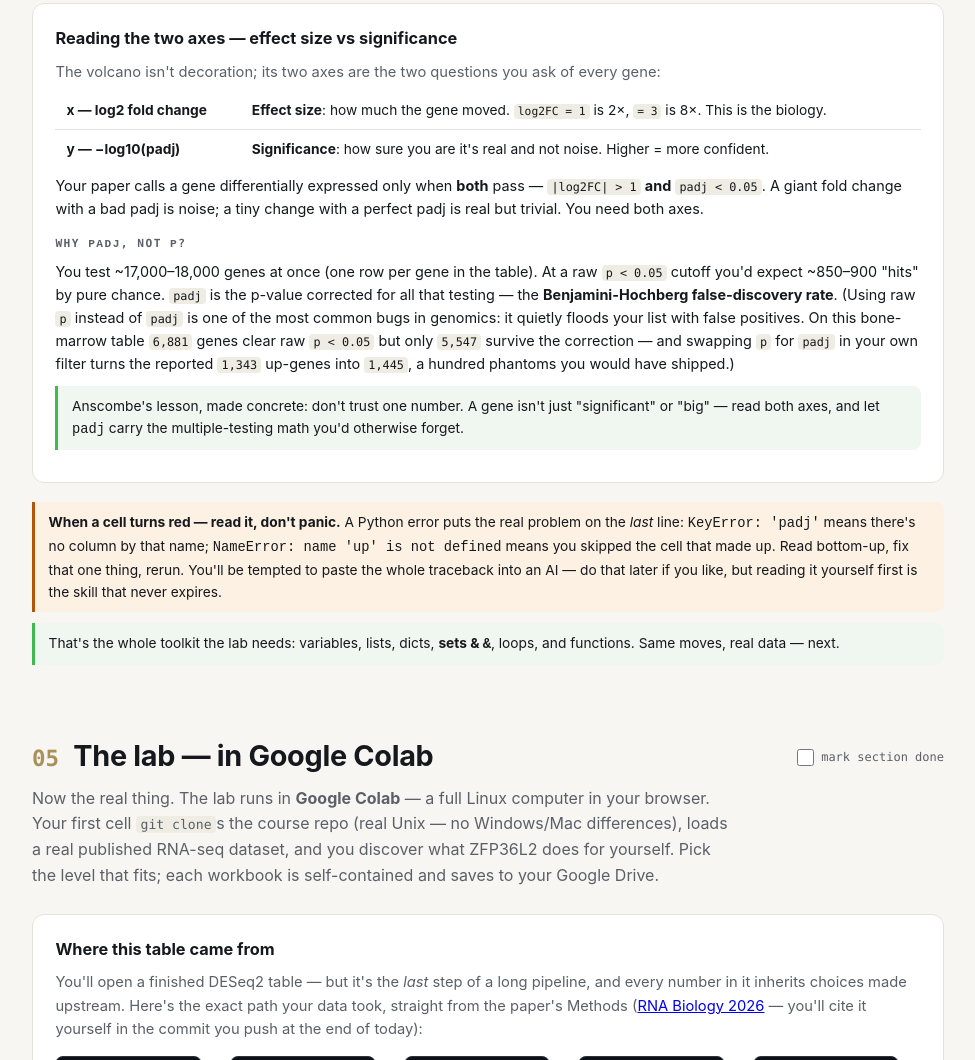
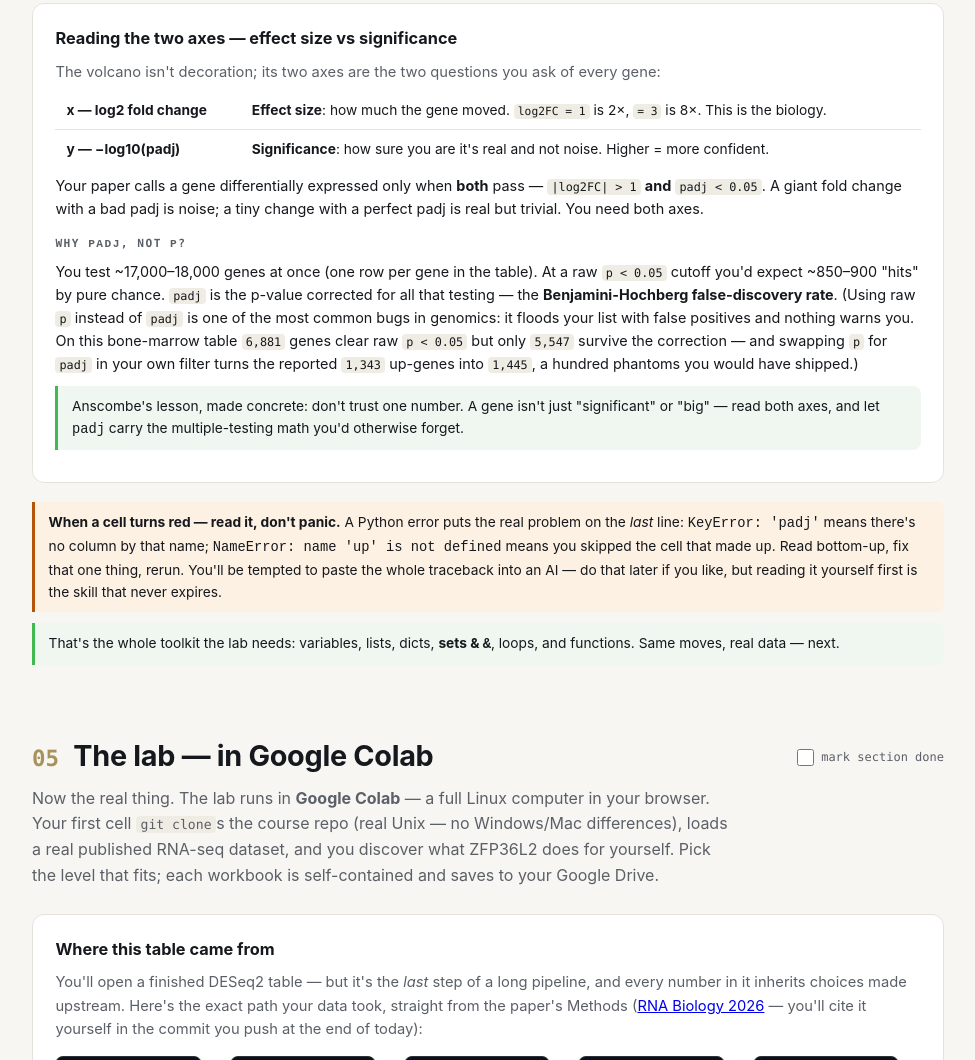
Before and after one commit to gsstephenson/iqbio-computation-101-2026, a plain HTML site: page workshop3.html in a window 1280 px wide. Shown: the part 7227-8287 px from the top of the page, without its empty margins (152-1127 px from the left). Drawn offline with Linux system fonts and the light colour scheme.

Commit message:
Deslop pass: one adverb
The site's prose was already in good shape — the full-catalog scan across the six live pages found
one buzzword hit and one adverb tell, and the buzzword was a false positive ('leverage point' is
the regression term, used correctly in the Anscombe caption). The real fix: 'quietly floods your
list with false positives' loses its magic adverb and gains the actual point — nothing warns you.

Judgment calls, recorded: the em-dash house style stays (it is deliberate, pervasive, and several
strings are matched by JS — rewriting hundreds of them the night before the workshop is all risk
and no reader benefit); the etiquette panel's three-habit list stays (the spec named exactly those
three habits); the reveal cell's 'isn't a textbook toy — it's a real, published study' contrast
stays (it is the emotional beat of the course, and it earns its shape).

```diff
--- a/workshop3.html
+++ b/workshop3.html
@@ -597,7 +597,7 @@ plt.tight_layout(); plt.show()</textarea>
     </table>
     <p style="font-size:.9rem">Your paper calls a gene differentially expressed only when <b>both</b> pass — <code>|log2FC| &gt; 1</code> <b>and</b> <code>padj &lt; 0.05</code>. A giant fold change with a bad padj is noise; a tiny change with a perfect padj is real but trivial. You need both axes.</p>
     <h4>Why <code>padj</code>, not <code>p</code>?</h4>
-    <p style="font-size:.9rem">You test ~17,000–18,000 genes at once (one row per gene in the table). At a raw <code>p &lt; 0.05</code> cutoff you'd expect ~850–900 "hits" by pure chance. <code>padj</code> is the p-value corrected for all that testing — the <b>Benjamini-Hochberg false-discovery rate</b>. (Using raw <code>p</code> instead of <code>padj</code> is one of the most common bugs in genomics: it quietly floods your list with false positives. On this bone-marrow table <code>6,881</code> genes clear raw <code>p &lt; 0.05</code> but only <code>5,547</code> survive the correction &mdash; and swapping <code>p</code> for <code>padj</code> in your own filter turns the reported <code>1,343</code> up-genes into <code>1,445</code>, a hundred phantoms you would have shipped.)</p>
+    <p style="font-size:.9rem">You test ~17,000–18,000 genes at once (one row per gene in the table). At a raw <code>p &lt; 0.05</code> cutoff you'd expect ~850–900 "hits" by pure chance. <code>padj</code> is the p-value corrected for all that testing — the <b>Benjamini-Hochberg false-discovery rate</b>. (Using raw <code>p</code> instead of <code>padj</code> is one of the most common bugs in genomics: it floods your list with false positives and nothing warns you. On this bone-marrow table <code>6,881</code> genes clear raw <code>p &lt; 0.05</code> but only <code>5,547</code> survive the correction &mdash; and swapping <code>p</code> for <code>padj</code> in your own filter turns the reported <code>1,343</code> up-genes into <code>1,445</code>, a hundred phantoms you would have shipped.)</p>
     <div class="tip">Anscombe's lesson, made concrete: don't trust one number. A gene isn't just "significant" or "big" — read both axes, and let <code>padj</code> carry the multiple-testing math you'd otherwise forget.</div>
   </div>
 
```
